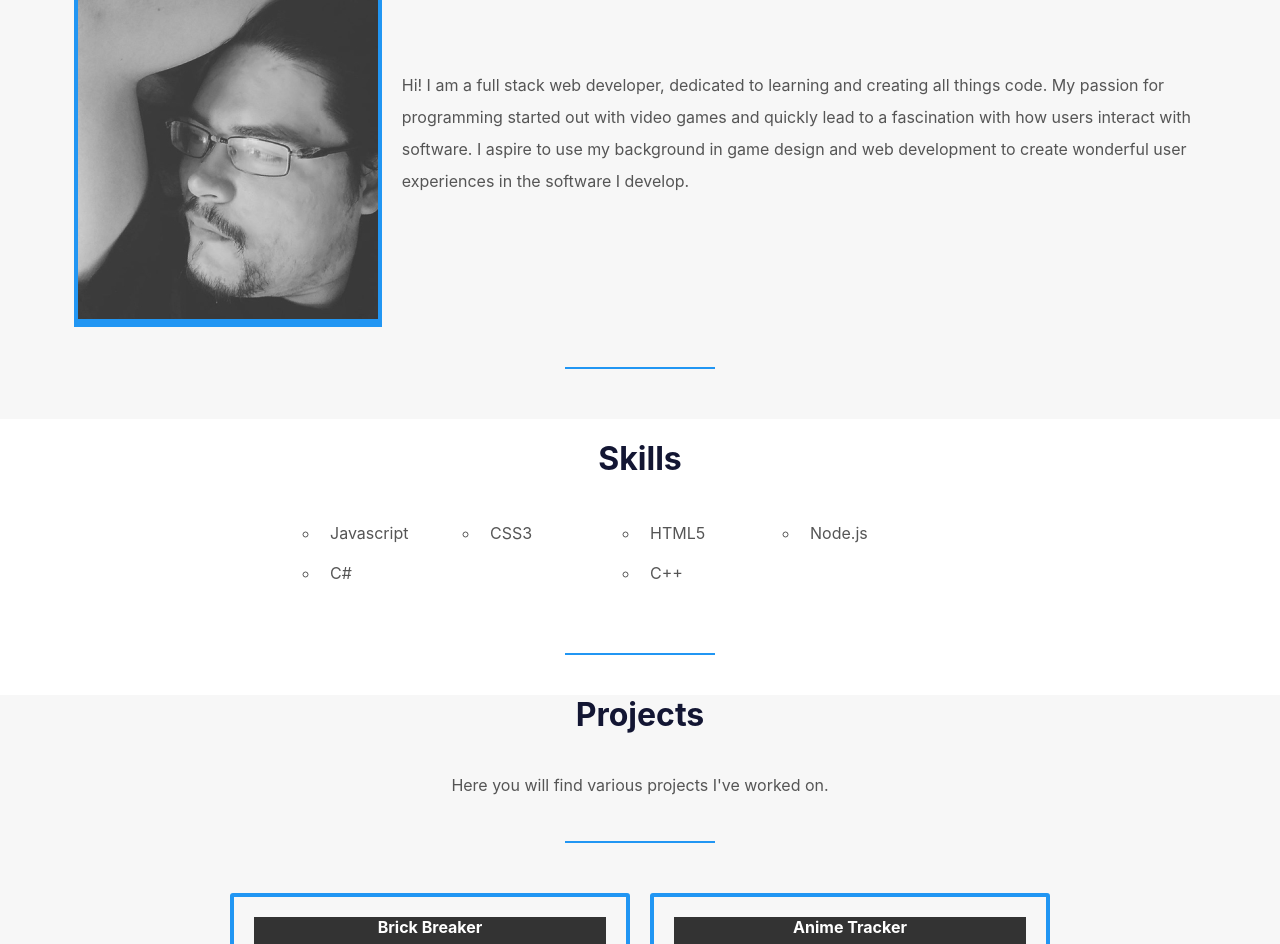
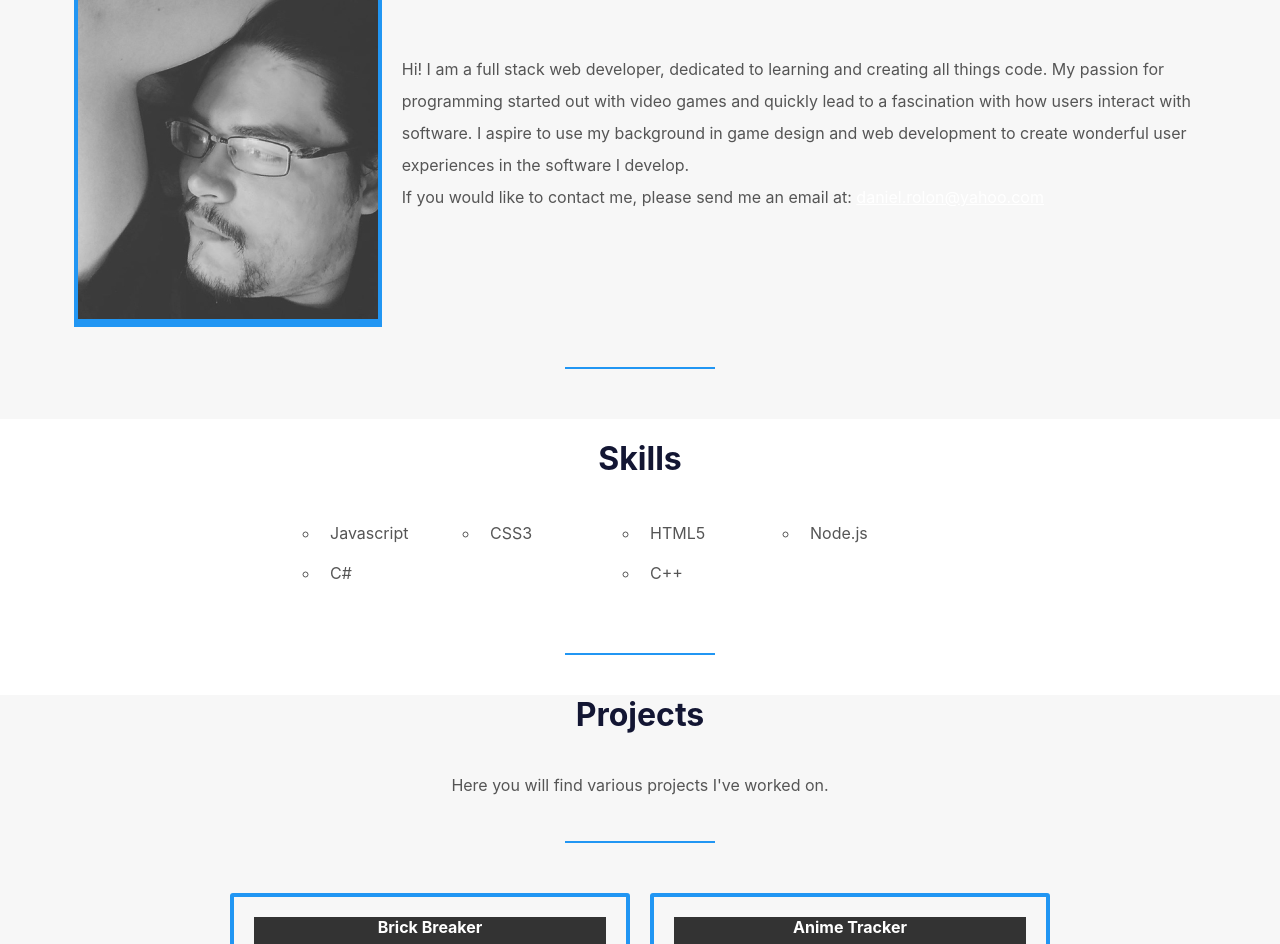
Before and after one commit to drolon1126/Portfolio, a React (Create React App) app: page / in a window 1280 px wide. Shown: the part 945-1889 px from the top of the page. Built offline with nearby package versions, Linux system fonts and the light colour scheme.

Commit message:
add email to about

```diff
--- a/src/components/about.js
+++ b/src/components/about.js
@@ -15,6 +15,7 @@ const About = props => {
           interact with software.
           I aspire to use my background in game design and web development to
           create wonderful user experiences in the software I develop.</p>
+          <p>If you would like to contact me, please send me an email at: <a href = "mailto: daniel.rolon@yahoo.com">daniel.rolon@yahoo.com</a></p>
         </div>
         <p>&nbsp;</p>
       </div>
```
